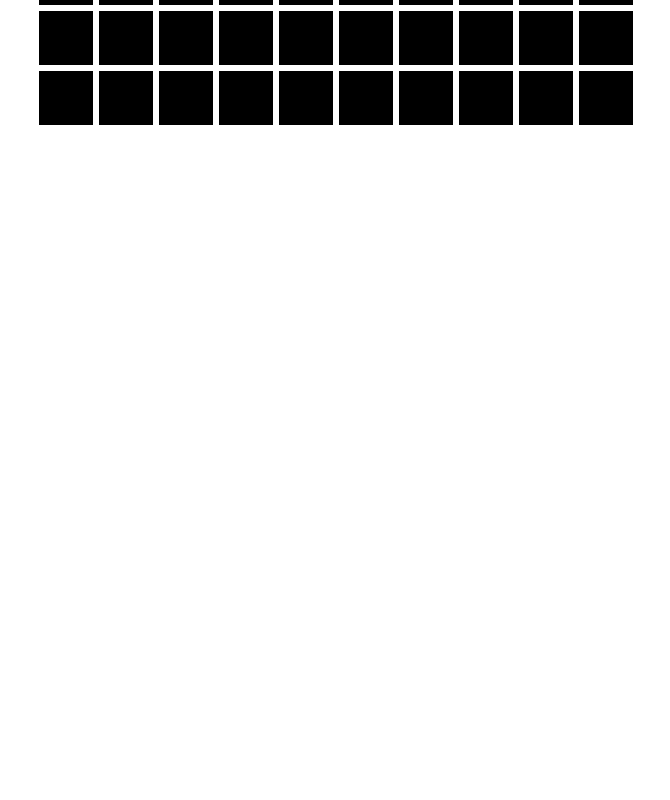
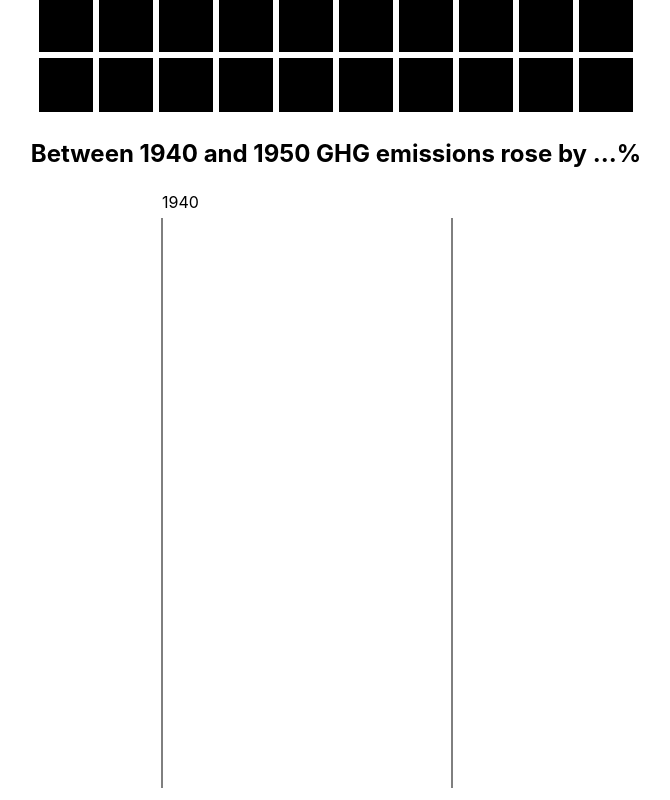
Before and after one commit to tbk03/climate-indicators, a Svelte app: page / in a window 1280 px wide. Shown: the part 582-1382 px from the top of the page, without its empty margins (304-974 px from the left). Before the commit the page ends 800 px from the top, so only its background shows below. Built offline with nearby package versions, Linux system fonts and the light colour scheme.

Commit message:
start the slope chart

```diff
--- a/src/App.svelte
+++ b/src/App.svelte
@@ -1,15 +1,32 @@
 <script>
   import WaffleChart from "./lib/Waffle-Chart.svelte";
   import YearSlider from "./lib/YearSlider.svelte";
-
+  import SlopeChart from "./lib/Slope-Chart.svelte";
 
   // --------------------------------------------------------------
   // UPDATE NUMBER OF UNIT CELLS WHICH ARE FILLED
   // --------------------------------------------------------------
   let percGHGBudget = 50; // initial number of cells to fill
+
+  $: year = percGHGBudget + 1900;
 </script>
 
 <main>
-    <YearSlider bind:sliderValue={percGHGBudget}/>
-    <WaffleChart numFilledCells={percGHGBudget} />
+  <section class="interative-section">
+    <YearSlider bind:sliderValue={percGHGBudget} />
+    <WaffleChart numFilledCells={percGHGBudget} {year} />
+    <SlopeChart {year} />
+  </section>
 </main>
+
+<style>
+  /* COMMON STYLING FOR CHARTS */
+  :global(.chart-title) {
+    text-align: center;
+  }
+
+  :global(.chart) {
+    margin: 0 auto;
+    max-width: 600px;
+  }
+</style>
--- /dev/null
+++ b/src/lib/Slope-Chart.svelte
@@ -0,0 +1,30 @@
+<script>
+  export let year;
+
+  let chartWidth, innerWidth;
+  let margin = { top: 30, right: 10, bottom: 100, left: 10 };
+  let comparisonOffset = 10;
+
+  $: comparisonYear = year - comparisonOffset;
+
+  $: {
+    innerWidth = chartWidth - margin.right - margin.left;
+    console.log(innerWidth);
+    }
+</script>
+
+<div class="waffle-title chart-title">
+  <h1>Between {comparisonYear} and {year} GHG emissions rose by ...%</h1>
+</div>
+<div class="slope-container chart-container">
+  <div class="slope chart" bind:clientWidth={chartWidth}>
+    <svg height="600" width={chartWidth}>
+        <g transform="translate({margin.left}, {margin.top})">
+            <text x={0.2 * innerWidth} y="0" dy="-10">{comparisonYear}</text>
+            <line x1={0.2 * innerWidth} x2={0.2*innerWidth} y1="0" y2="600" stroke="black"/>
+            <line x1={0.7 * innerWidth} x2={0.7*innerWidth} y1="0" y2="600" stroke="black"/>
+        </g>
+
+    </svg>
+  </div>
+</div>
--- a/src/lib/Waffle-Chart.svelte
+++ b/src/lib/Waffle-Chart.svelte
@@ -2,6 +2,7 @@
   import { make2DArray } from "./unit-chart-util.js";
 
   export let numFilledCells;
+  export let year;
 
   // --------------------------------------------------------------
   // SET UP UNIT CHART
@@ -52,11 +53,11 @@
   }
 </script>
 
-<div class="waffle-title">
-  <h1>In 19.. {numFilledCells}% GHG budget was left</h1>
+<div class="waffle-title chart-title">
+  <h1>In {year} {numFilledCells}% GHG budget was left</h1>
 </div>
-<div class="waffle-container" >
-  <div class="waffle" bind:clientWidth={chartWidth}>
+<div class="waffle-container chart-container" >
+  <div class="waffle chart" bind:clientWidth={chartWidth}>
     <svg height={chartWidth} width={chartWidth}>
       {#each grid as row, i}
         {#each row as cell, j}
@@ -84,17 +85,11 @@
   }
 
   /* WAFFLE TITLE */
-  .waffle-title {
-    text-align: center;
-  }
+
 
   /* WAFFLE DESCRIPTION */
 
   /* WAFFLE CHART */
-  .waffle {
-    margin: 0 auto;
-    max-width: 600px;
-  }
   .unit {
     transition-property: fill stroke;
     transition: 1s cubic-bezier(0.5, 1, 0.5, 1);
```
